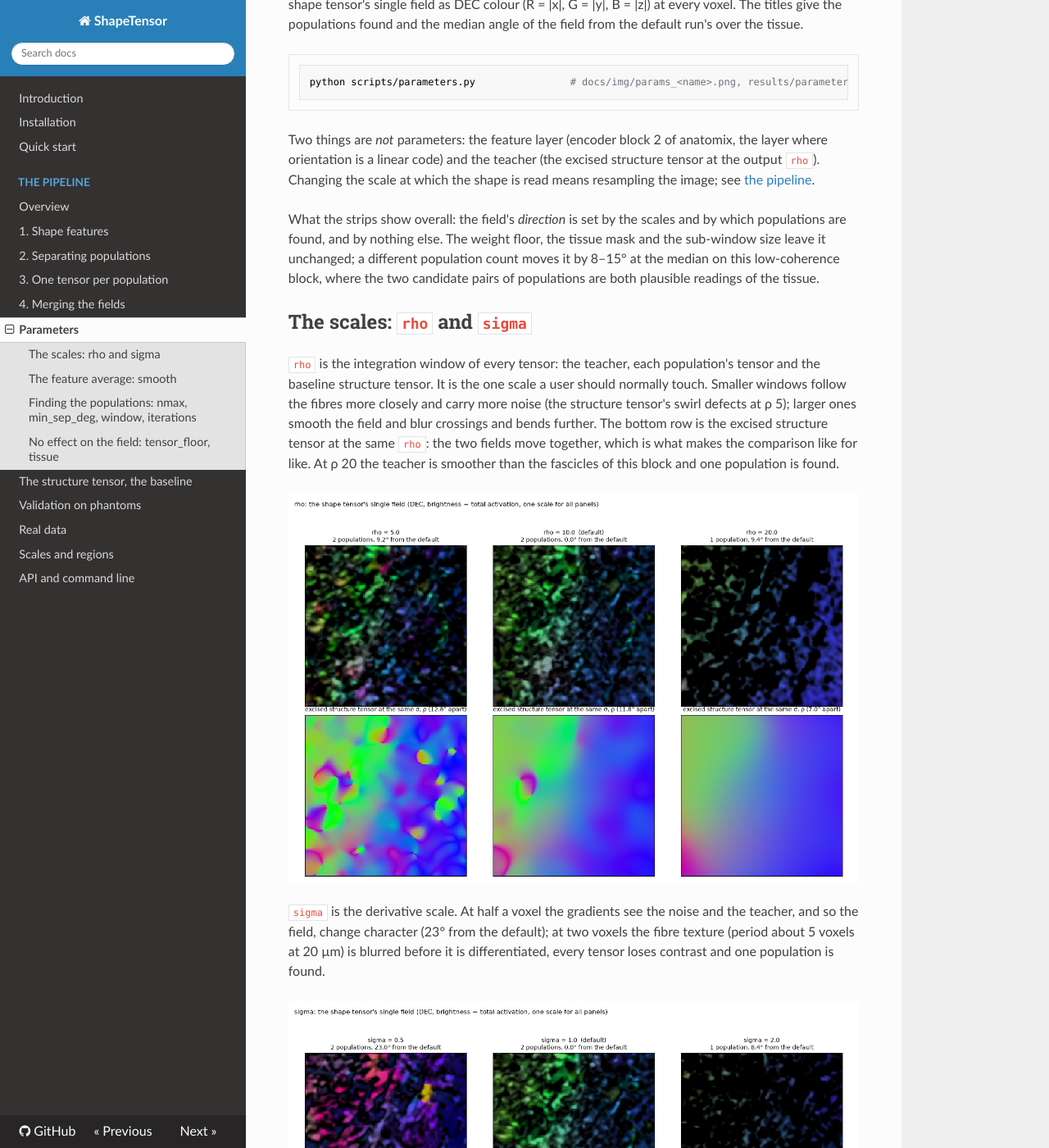
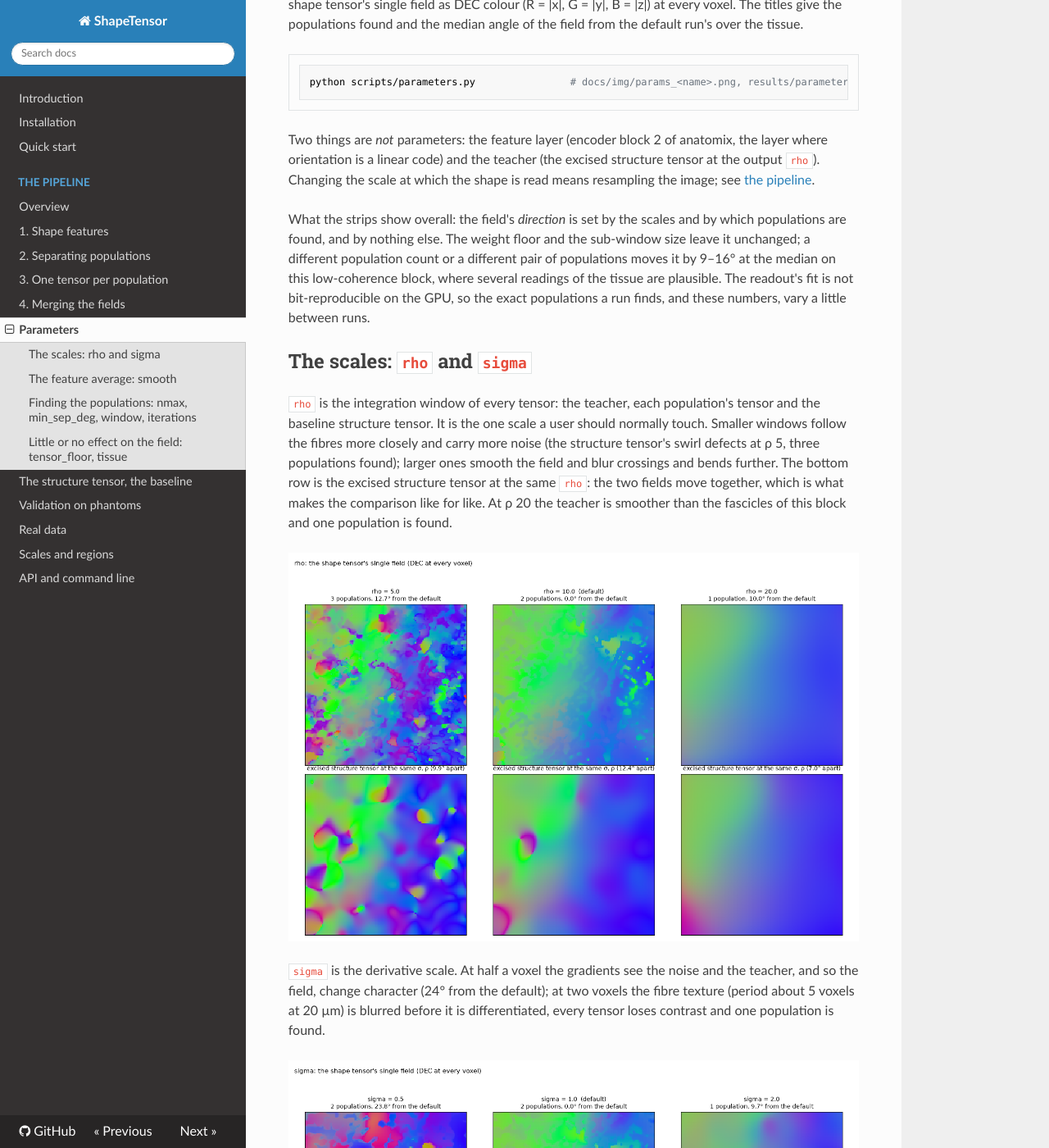
Before and after one commit to Andrew-Keenlyside/ShapeTensor, an MkDocs documentation site: the page built from docs/parameters.md, in a window 1280 px wide and 1400 px high, scrolled down 214 px. Shown: the whole window at 82% size. Built offline with MkDocs 1.6.1, drawn with Linux system fonts in a browser that asks for light colours; nearby versions of some CDN libraries; some of the changed text lies outside the part shown.

Commit message:
Parameter strips in plain DEC, with the page's numbers from the rerun

```diff
--- a/docs/parameters.md
+++ b/docs/parameters.md
@@ -14,23 +14,24 @@ linear code) and the teacher (the excised structure tensor at the output `rho`).
 shape is read means resampling the image; see [the pipeline](pipeline/index.md).
 
 What the strips show overall: the field's *direction* is set by the scales and by which populations are found, and
-by nothing else. The weight floor, the tissue mask and the sub-window size leave it unchanged; a different
-population count moves it by 8–15° at the median on this low-coherence block, where the two candidate pairs of
-populations are both plausible readings of the tissue.
+by nothing else. The weight floor and the sub-window size leave it unchanged; a different population count or a
+different pair of populations moves it by 9–16° at the median on this low-coherence block, where several readings
+of the tissue are plausible. The readout's fit is not bit-reproducible on the GPU, so the exact populations a run
+finds, and these numbers, vary a little between runs.
 
 ## The scales: `rho` and `sigma`
 
 `rho` is the integration window of every tensor: the teacher, each population's tensor and the baseline structure
 tensor. It is the one scale a user should normally touch. Smaller windows follow the fibres more closely and carry
-more noise (the structure tensor's swirl defects at ρ 5); larger ones smooth the field and blur crossings and bends
-further. The bottom row is the excised structure tensor at the same `rho`: the two fields move together, which is
-what makes the comparison like for like. At ρ 20 the teacher is smoother than the fascicles of this block and one
-population is found.
+more noise (the structure tensor's swirl defects at ρ 5, three populations found); larger ones smooth the field and
+blur crossings and bends further. The bottom row is the excised structure tensor at the same `rho`: the two fields
+move together, which is what makes the comparison like for like. At ρ 20 the teacher is smoother than the fascicles
+of this block and one population is found.
 
 ![rho](img/params_rho.png)
 
 `sigma` is the derivative scale. At half a voxel the gradients see the noise and the teacher, and so the field,
-change character (23° from the default); at two voxels the fibre texture (period about 5 voxels at 20 µm) is
+change character (24° from the default); at two voxels the fibre texture (period about 5 voxels at 20 µm) is
 blurred before it is differentiated, every tensor loses contrast and one population is found.
 
 ![sigma](img/params_sigma.png)
@@ -52,14 +53,15 @@ single field; the bottom row is the second vector of the multi-vector field with
 black where only one population was found.
 
 `nmax` caps the number of populations. With one population the single field is the excised structure tensor
-weighted by that population's activation. With two the block has two readings that differ by 8°: the default
-(candidates from the 64³ sub-windows, up to three confirmed) and the pair found with `nmax` 2, `min_sep_deg` 15 or
-`window` 0, which are the same pair.
+weighted by that population's activation (15° from the default here). With two the block has two readings that
+differ by 9°: the default (candidates from the 64³ sub-windows, up to three confirmed) and the pair found with
+`nmax` 2 or `window` 0, which is the same pair.
 
 ![nmax](img/params_nmax.png)
 
 `min_sep_deg` is the angle below which two candidate populations are the same one. Smaller values let the
-shoulders of one dispersed population count as two; at 40° the two populations of this block are merged into one.
+shoulders of one dispersed population count as two (at 15° a different pair is found, 16° from the default); at
+40° the two populations of this block are merged into one.
 
 ![min_sep_deg](img/params_min_sep_deg.png)
 
@@ -69,12 +71,11 @@ population confined to one region of the block is found through its sub-window;
 ![window](img/params_window.png)
 
 `iterations` is the number of joint refinements of the populations from their own layers after the candidates are
-confirmed one by one. One pass leaves the field within 4° of the default; four passes let the weaker population be
-absorbed by the stronger.
+confirmed one by one. One pass or four leave the field within 4–5° of the default on this block.
 
 ![iterations](img/params_iterations.png)
 
-## No effect on the field: `tensor_floor`, `tissue`
+## Little or no effect on the field: `tensor_floor`, `tissue`
 
 `tensor_floor` is the weight floor of every population tensor, as a fraction of the null. It keeps a population's
 tensor defined where its activation is zero and is not a lever on the field (0.3° between 0 and 0.1; also
```
Also changed, not shown: other parts of docs/parameters.md (+2 -2 lines), docs/img/params_iterations.png, docs/img/params_min_sep_deg.png, docs/img/params_nmax.png, docs/img/params_rho.png, docs/img/params_sigma.png, docs/img/params_smooth.png, docs/img/params_tensor_floor.png, docs/img/params_tissue.png, docs/img/params_window.png, 1 other file.
